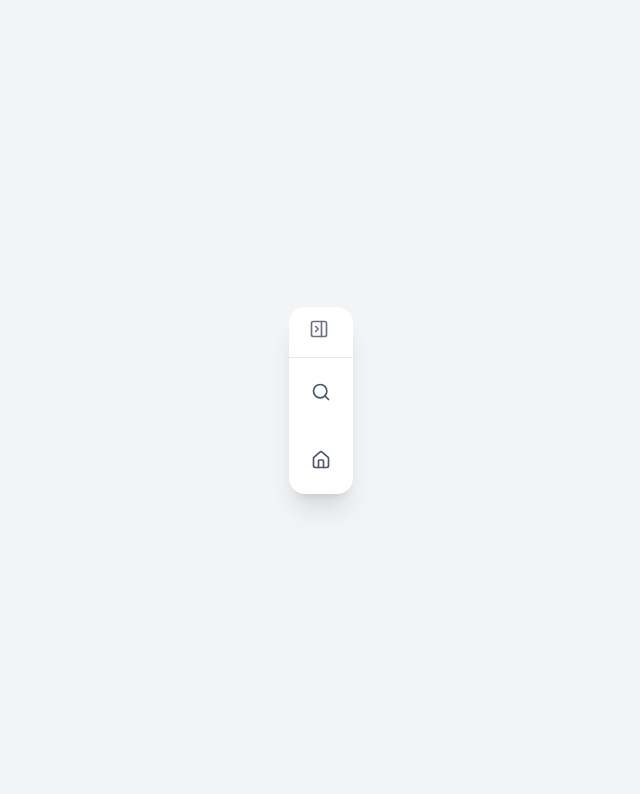
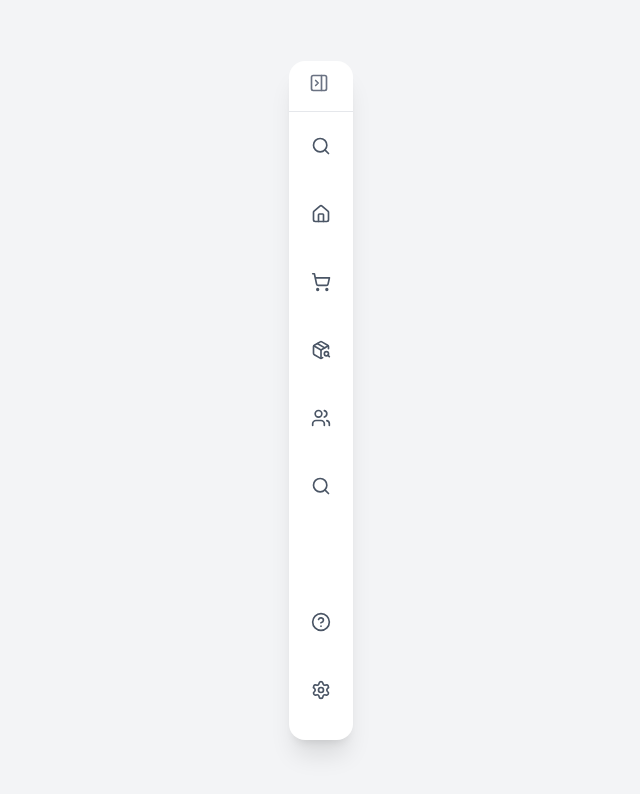
Before and after one commit to Anand-1812/ui-design-challenge, a React (Vite) app in the folder design-1/: page / in a window 1280 px wide. Shown: the top 794 px of the page, without its empty margins (319-959 px from the left). Built offline with nearby package versions, Linux system fonts and the light colour scheme.

Commit message:
complete the sidebar

```diff
--- a/design-1/src/App.tsx
+++ b/design-1/src/App.tsx
@@ -1,4 +1,15 @@
-import { PanelRightClose, PanelRightOpen, Search, House } from "lucide-react";
+import {
+  ShoppingCart,
+  PanelRightClose,
+  PanelRightOpen,
+  Search,
+  House,
+  HelpCircle,
+  Settings,
+  Users,
+  PackageSearch
+} from "lucide-react";
+
 import { useState } from "react";
 
 function App() {
@@ -26,14 +37,19 @@ function App() {
               Sidebar
             </h2>
           )}
+
           <button
             onClick={() => setIsOpen(!isOpen)}
             className="text-gray-500 hover:text-gray-700 transition-colors cursor-pointer"
           >
             {isOpen ? (
-              <button title="collapse"><PanelRightOpen className="w-5 h-5 cursor-pointer" /></button>
+              <button title="collapse">
+                <PanelRightOpen className="w-5 h-5 cursor-pointer" />
+              </button>
             ) : (
-              <button title="expand"><PanelRightClose className="w-5 h-5 cursor-pointer" /></button>
+              <button title="expand">
+                <PanelRightClose className="w-5 h-5 cursor-pointer" />
+              </button>
             )}
           </button>
         </div>
@@ -46,7 +62,10 @@ function App() {
           `}
         >
           {!isOpen ? (
-            <button title="search" className="p-2 rounded-md hover:bg-gray-100 text-gray-600 transition-colors">
+            <button
+              title="search"
+              className="p-2 rounded-md hover:bg-gray-100 text-gray-600 transition-colors"
+            >
               <Search className="w-5 h-5 cursor-pointer" />
             </button>
           ) : (
@@ -56,14 +75,81 @@ function App() {
                 type="text"
                 placeholder="Search..."
                 className="w-full pl-10 pr-3 py-2 rounded-md bg-gray-100 focus:bg-white border border-gray-200 text-gray-800
-                 placeholder-gray-400 focus:outline-none focus:ring-2 focus:ring-gray-800 transition-all
-                "
+                  placeholder-gray-400 focus:outline-none focus:ring-2 focus:ring-gray-800 transition-all"
               />
             </div>
           )}
         </div>
 
+        {/* Navigation */}
+        <div className="flex flex-col justify-between h-[70vh]">
+
+          {/* Top navigation */}
+          <div>
+
             {/* Dashboard */}
+            <NavItem
+              title="Dashboard"
+              icon={<House className="w-5 h-5 cursor-pointer text-gray-600" />}
+              isOpen={isOpen}
+            />
+
+            {/* Products */}
+            <NavItem
+              title="Products"
+              icon={<ShoppingCart className="w-5 h-5 cursor-pointer text-gray-600" />}
+              isOpen={isOpen}
+            />
+
+            {/* Orders */}
+            <NavItem
+              title="Orders"
+              icon={<PackageSearch className="w-5 h-5 cursor-pointer text-gray-600" />}
+              isOpen={isOpen}
+            />
+
+            {/* Customers */}
+            <NavItem
+              title="Customers"
+              icon={<Users className="w-5 h-5 cursor-pointer text-gray-600" />}
+              isOpen={isOpen}
+            />
+
+            {/* Reports */}
+            <NavItem
+              title="Reports"
+              icon={<Search className="w-5 h-5 cursor-pointer text-gray-600" />}
+              isOpen={isOpen}
+            />
+
+          </div>
+
+          {/* Bottom Navigation */}
+          <div className="mb-4">
+
+            {/* Help */}
+            <NavItem
+              title="Help"
+              icon={<HelpCircle className="w-5 h-5 cursor-pointer text-gray-600" />}
+              isOpen={isOpen}
+            />
+
+            {/* Settings */}
+            <NavItem
+              title="Settings"
+              icon={<Settings className="w-5 h-5 cursor-pointer text-gray-600" />}
+              isOpen={isOpen}
+            />
+
+          </div>
+        </div>
+      </div>
+    </div>
+  );
+}
+
+function NavItem({ title, icon, isOpen }) {
+  return (
     <div
       className={`
         flex items-center justify-center
@@ -71,22 +157,20 @@ function App() {
       `}
     >
       {!isOpen ? (
-            <button title="dashboard" className="p-2 rounded-md hover:bg-gray-100 text-gray-600 transition-colors">
-              <House className="w-5 h-5 cursor-pointer" />
+        <button
+          title={title}
+          className="p-2 rounded-md hover:bg-gray-100 text-gray-600 transition-colors"
+        >
+          {icon}
         </button>
       ) : (
         <div className="flex items-center gap-3 w-full max-w-[220px]">
-              <div className="p-2">
-                <House className="w-5 h-5 cursor-pointer text-gray-600" />
-              </div>
-
+          <div className="p-2">{icon}</div>
           <span className="text-gray-800 font-medium tracking-wide">
-                Dashboard
+            {title}
           </span>
         </div>
       )}
-        </div>
-      </div>
     </div>
   );
 }
```
Lines whose indentation alone changed are shown as unchanged.
